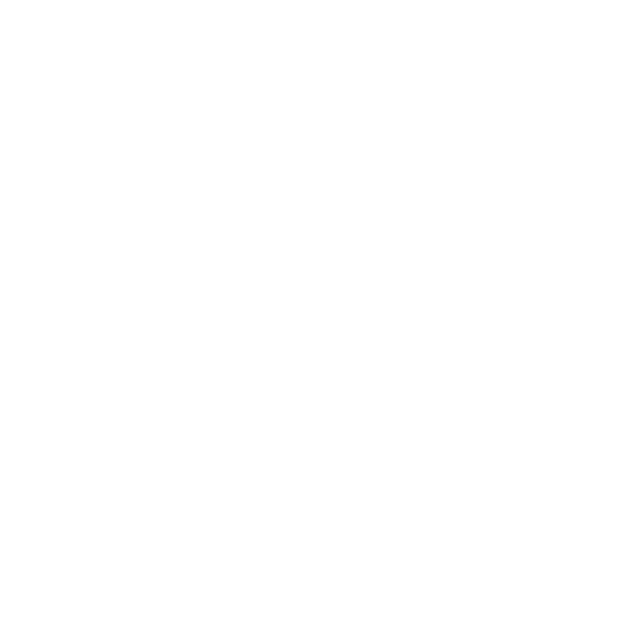
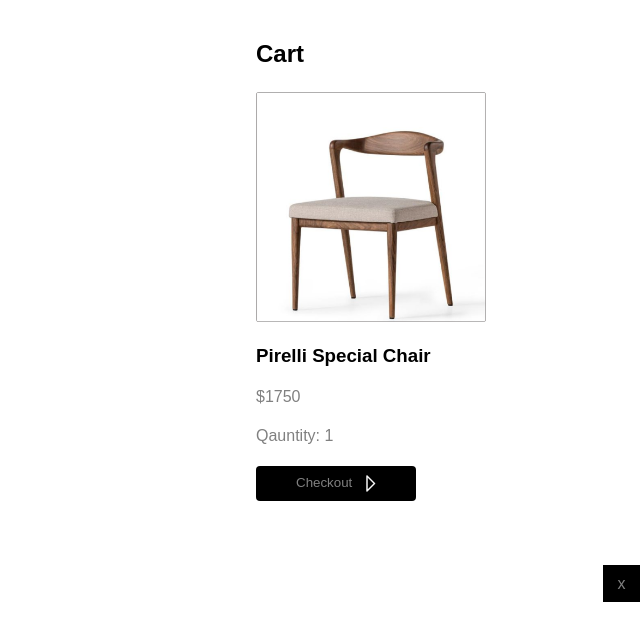
Before and after one commit to 9ightshade/Timbu-Cloud-store, a React (Vite) app: page /cart in a window 1280 px wide. Before the commit this address had no page. Shown: the top 640 px of the page, without its empty margins (640-1280 px from the left). Built offline with nearby package versions, Linux system fonts and the light colour scheme.

Commit message:
updating route for cart and checkout

```diff
--- a/src/App.jsx
+++ b/src/App.jsx
@@ -1,3 +1,4 @@
+import CartPage from "./pages/cartPage"
 import CheckoutPage from "./pages/checkout"
 import Product from "./pages/product"
 import ProductInfo from "./pages/productInfo"
@@ -14,10 +15,10 @@
       <BrowserRouter>
 
         <Routes>
-
           <Route path="/" element={<Product />} />
           <Route path="/productDetails" element={<ProductInfo />} />
           <Route path="/checkout" element={<CheckoutPage />} />
+          <Route path="/cart" element={<CartPage/>} />
         </Routes>
       </BrowserRouter>
 
--- a/src/components/product/productDetails.jsx
+++ b/src/components/product/productDetails.jsx
@@ -20,9 +20,14 @@
 
 
   const navigate = useNavigate();
-  const handleClick = () => {
-    navigate("/checkout");
-  };
+  const handleClick = (value) => {
+    if (value === 1) {
+      navigate("/checkout");
+    }
+    else if (value === 2) {
+      navigate("/cart")
+    }
+};
 
 
   return (
@@ -52,11 +57,11 @@
 
 
           <div className="action-btn" >
-            <button className="atc-btn" onClick={handleClick}  >
+            <button className="atc-btn" onClick={()=>{handleClick(2)}}  >
               Add to Cart
             </button>
 
-            <button className="checkout-btn" onClick={handleClick}  >
+            <button className="checkout-btn" onClick={()=>{handleClick(1)}}  >
               <span>
                 Checkout
               </span>
--- /dev/null
+++ b/src/pages/cartPage.jsx
@@ -0,0 +1,19 @@
+import Cart from "../components/cart/cart"
+
+const CartPage = () => {
+
+  return (
+
+
+
+<Cart/>
+
+)
+
+
+
+};
+
+
+
+export default CartPage;
```
